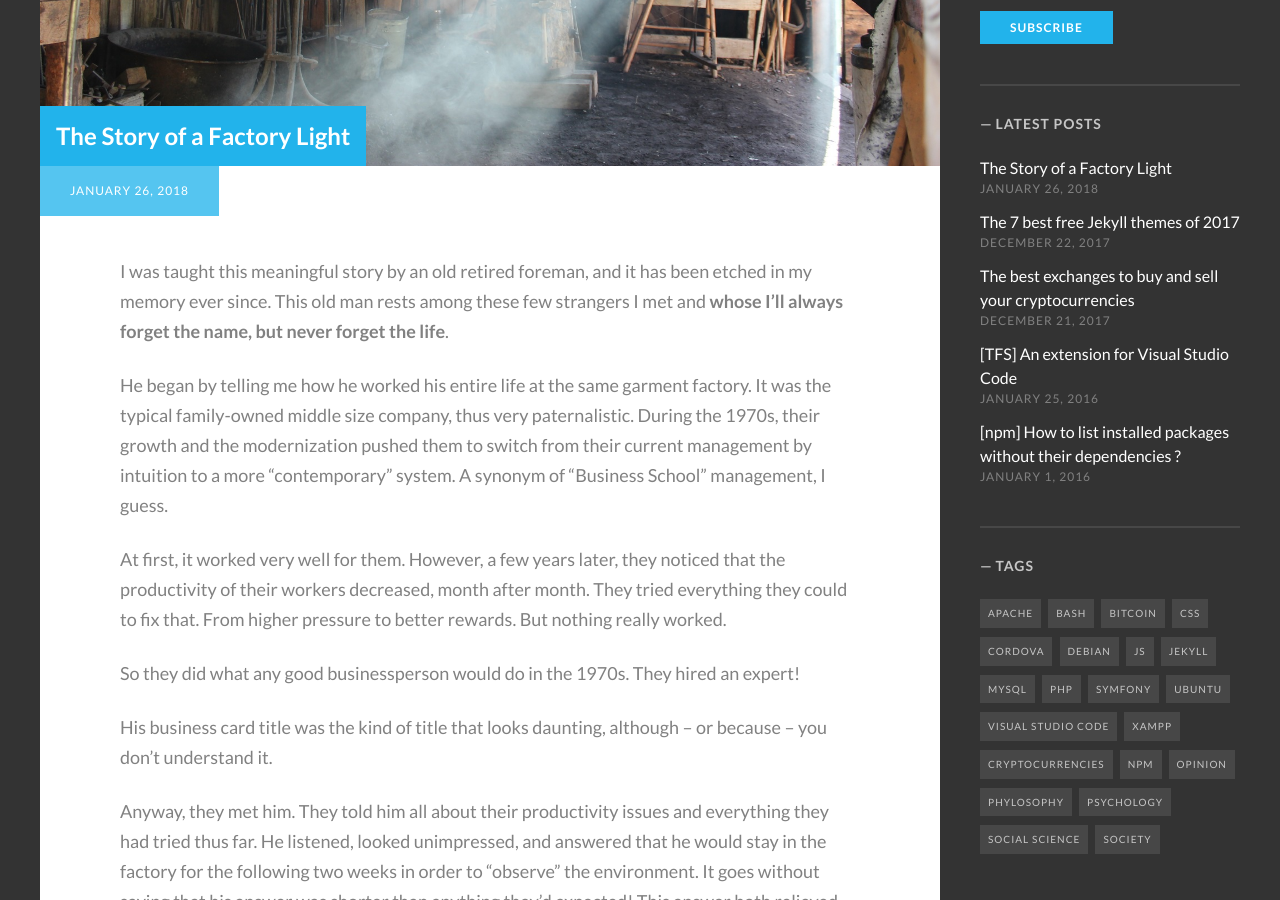
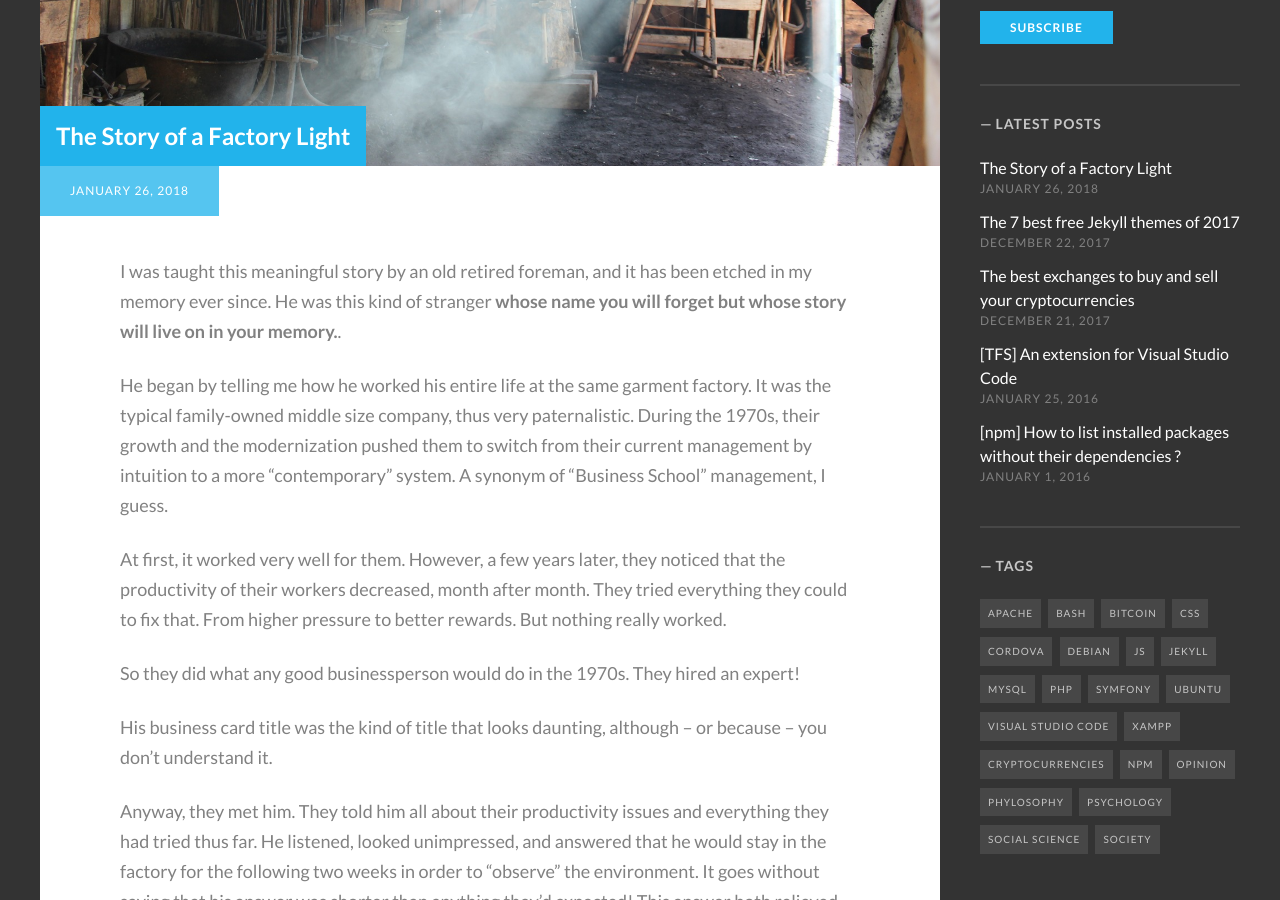
Before and after one commit to ivangabriele/blog, a Jekyll site: the page built from _posts/2018-01-26-the-story-of-a-factory-light.md, in a window 1280 px wide and 900 px high, scrolled down 677 px. Built offline with Jekyll 4.4.1, drawn with Linux system fonts in a browser that asks for light colours; some web fonts are replaced; comment, search, counter and statistics services are not loaded.

Commit message:
posts: update

```diff
--- a/_posts/2018-01-26-the-story-of-a-factory-light.md
+++ b/_posts/2018-01-26-the-story-of-a-factory-light.md
@@ -4,10 +4,10 @@ title: "The Story of a Factory Light"
 date: 2018-01-26
 banner_image: factory-light.jpg
 tags: [opinion, phylosophy, psychology, social science, society]
-description: "I was taught this meaningful story by an old retired foreman, and it has been etched in my memory ever since. This old man rests among these few strangers I met, and whose I'll always forget the name, but never forget the life. He worked his entire life at the same garment factory. He began by telling me how he worked his entire life at the same garment factory. It was the typical family-owned middle size company, thus very paternalistic."
+description: "I was taught this meaningful story by an old retired foreman, and it has been etched in my memory ever since. He was this kind of stranger whose name you will forget but whose story will live on in your memory. He worked his entire life at the same garment factory. He began by telling me how he worked his entire life at the same garment factory. It was the typical family-owned middle size company, thus very paternalistic."
 ---
 
-I was taught this meaningful story by an old retired foreman, and it has been etched in my memory ever since. This old man rests among these few strangers I met and **whose I'll always forget the name, but never forget the life**.
+I was taught this meaningful story by an old retired foreman, and it has been etched in my memory ever since. He was this kind of stranger **whose name you will forget but whose story will live on in your memory.**.
 
 He began by telling me how he worked his entire life at the same garment factory. It was the typical family-owned middle size company, thus very paternalistic. During the 1970s, their growth and the modernization pushed them to switch from their current management by intuition to a more “contemporary” system. A synonym of “Business School” management, I guess.
 
```
